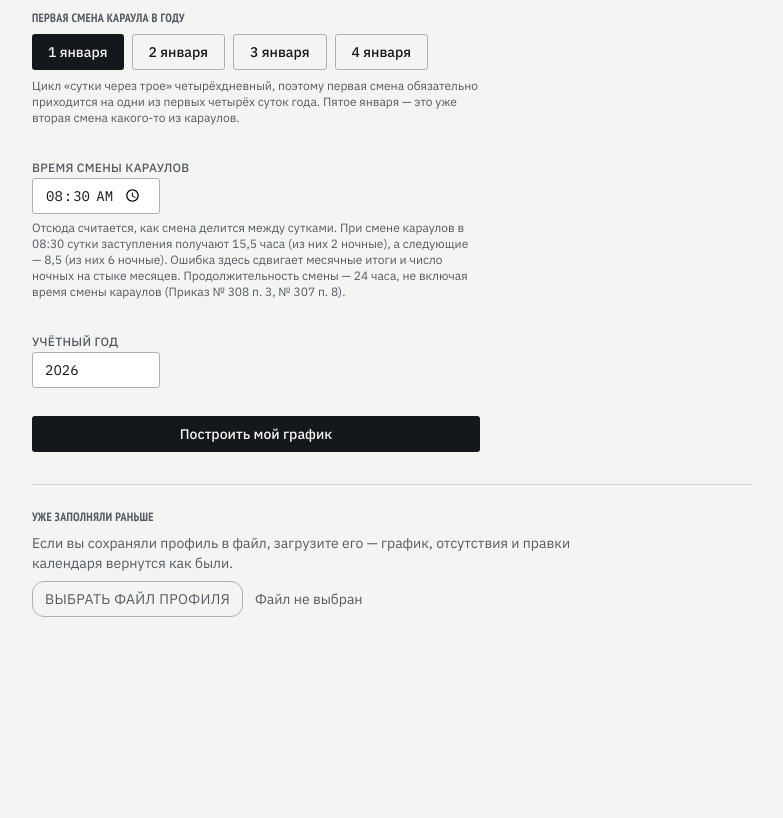
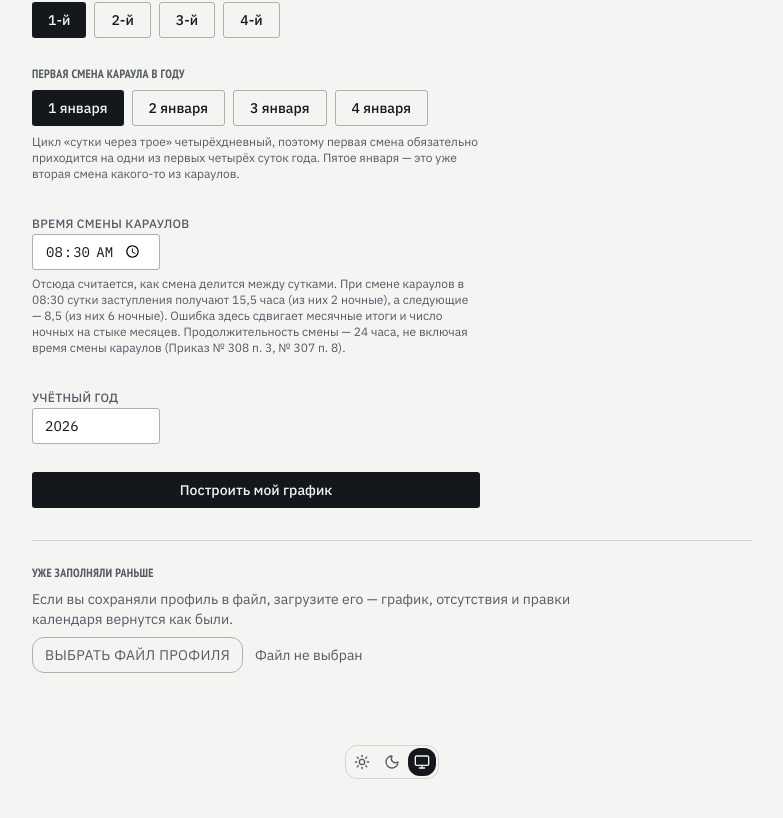
Before and after one commit to sp28337/mchs-manager, a Next.js app: page /calculator in a window 1280 px wide. Shown: the part 858-1676 px from the top of the page, without its empty margins (248-1031 px from the left). Before the commit the page ends 1523 px from the top, so only its background shows below. Built offline with nearby package versions, Linux system fonts and the light colour scheme; no server answers.

Commit message:
fix(UI): add ThemeToggle and fix paddings

```diff
--- a/src/app/page.tsx
+++ b/src/app/page.tsx
@@ -164,7 +164,7 @@ export default function LandingPage() {
         {/* ------------------------------------------------------ первый экран */}
         <section className="space-y-6 border-b border-rule py-14">
           <p className="font-mono text-xs uppercase tracking-widest text-ink-faint">
-            Для аттестованных и вольнонаёмных · бесплатно · без регистрации
+            Для аттестованных и вольнонаёмных
           </p>
           <h1 className="max-w-3xl text-4xl leading-[1.15] sm:text-5xl">
             Проверьте, не потеряли ли вы часы
--- a/src/features/shift/components/calculator-screen.tsx
+++ b/src/features/shift/components/calculator-screen.tsx
@@ -57,7 +57,7 @@ export function CalculatorScreen() {
           <Workspace profile={profile} onChange={update} onForget={forget} />
         </main>
       ) : (
-        <main className="mx-auto w-full max-w-3xl space-y-10 px-6 pb-12 pt-8">
+        <main className="mx-auto w-full max-w-3xl space-y-10 px-6 pb-12 pt-22">
           <header className="space-y-3">
             <h1 className="text-3xl leading-tight">Расскажите о себе</h1>
             <p className="max-w-prose text-ink-muted">
--- a/src/features/shift/components/register-form.tsx
+++ b/src/features/shift/components/register-form.tsx
@@ -18,6 +18,7 @@ import {
   type Gender,
   type WorkingConditions,
 } from "../schemas";
+import { ThemeToggle } from "@/components/ui/theme-toggle";
 
 /**
  * Регистрация.
@@ -116,6 +117,7 @@ export function RegisterForm({ onCreated }: RegisterFormProps) {
   }
 
   return (
+    <>
       <div className="space-y-8">
         <form className="space-y-7" onSubmit={submit}>
           {error ? (
@@ -293,6 +295,10 @@ export function RegisterForm({ onCreated }: RegisterFormProps) {
 
         <ImportBlock onImported={onCreated} />
       </div>
+      <footer className="flex justify-center pt-8 pb-8 md:ml-auto md:pb-2">
+        <ThemeToggle/>
+      </footer>
+    </>
   );
 }
 
```
Lines whose indentation alone changed are shown as unchanged.
